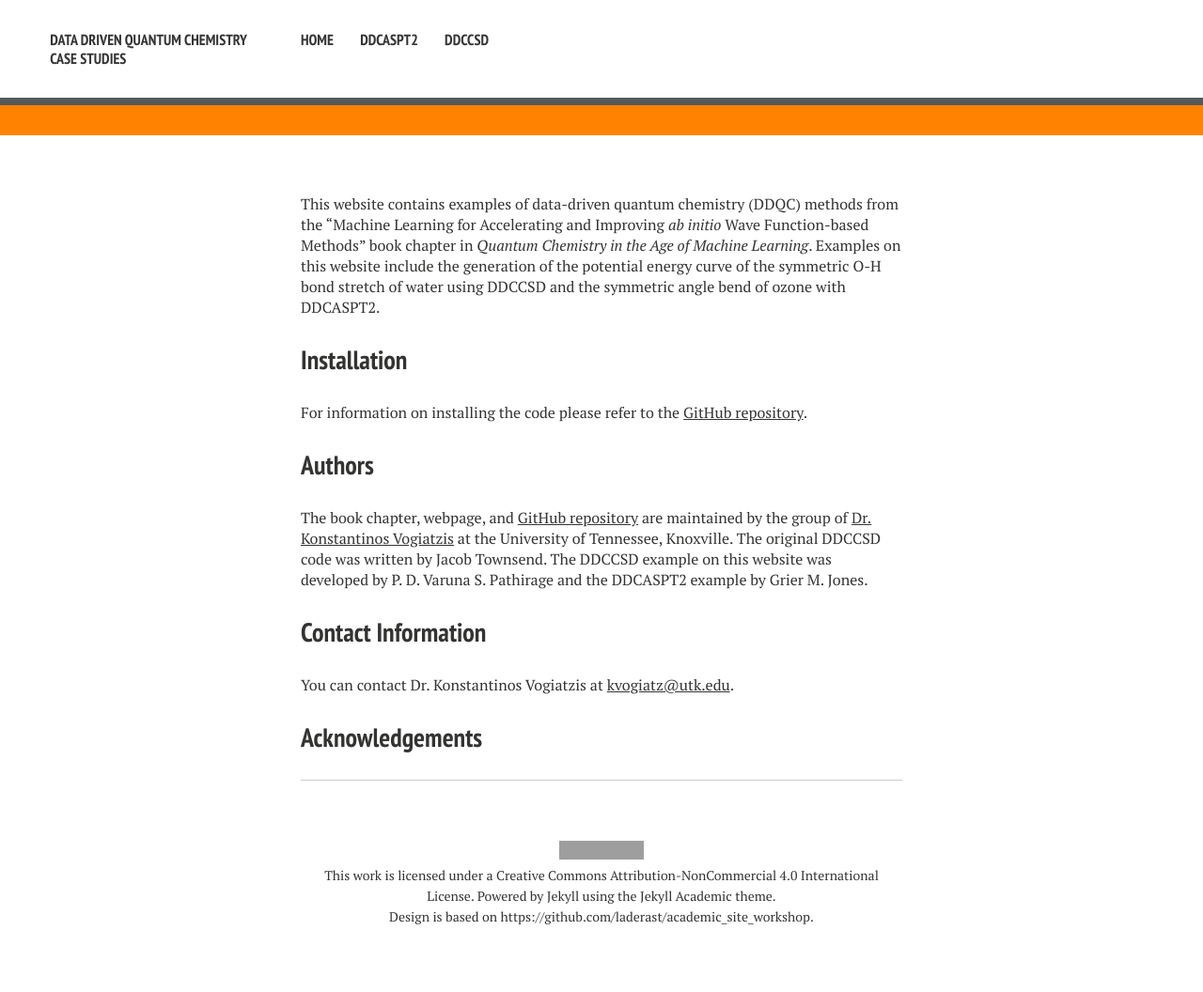
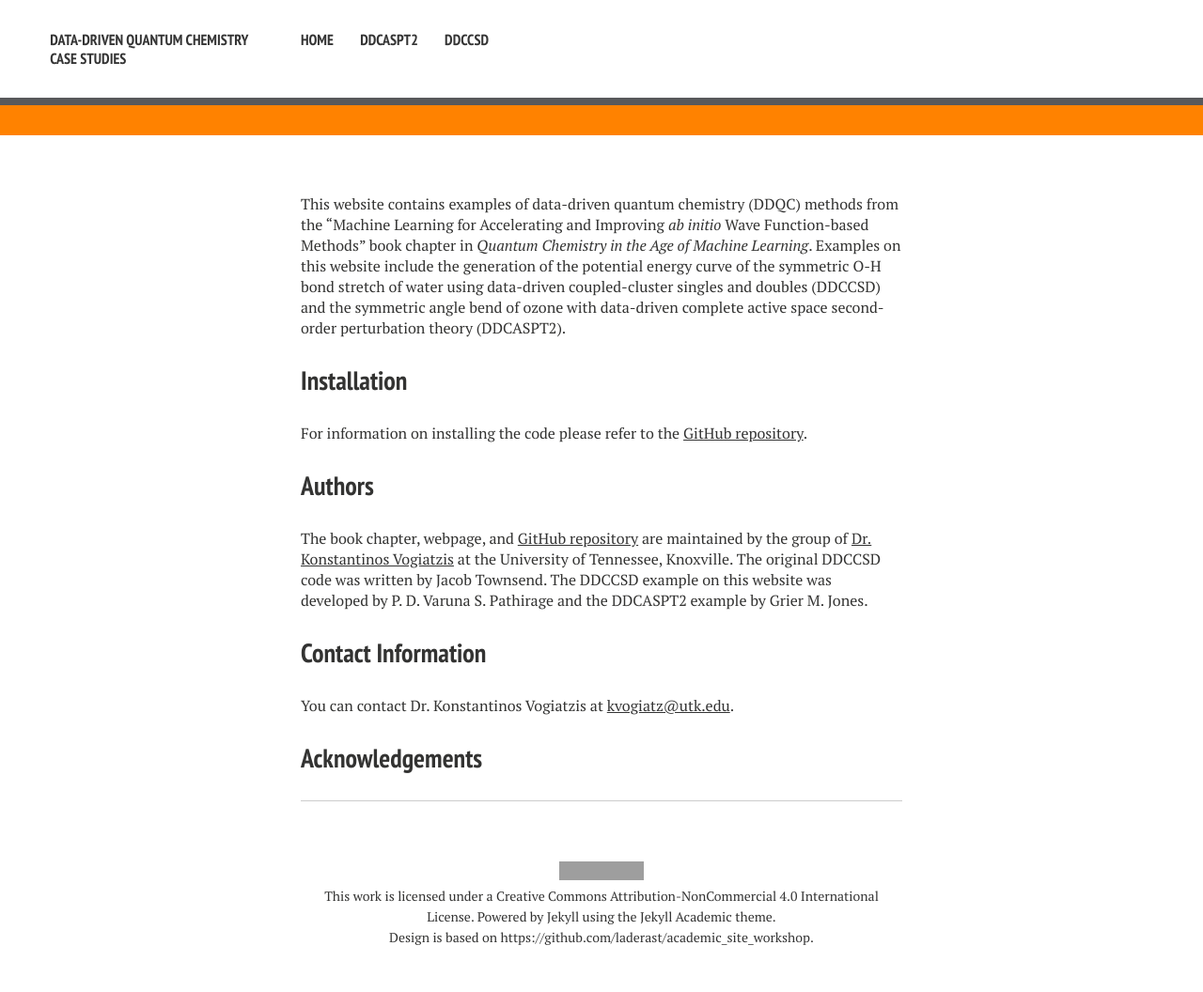
Before and after one commit to ChemRacer/DDQC_Demo, a Jekyll site: the page built from index.md, in a window 1280 px wide. Shown: the whole page at 94% size. Built offline with Jekyll 4.4.1, drawn with Linux system fonts in a browser that asks for light colours; nearby versions of some CDN libraries; before the commit the page ends 1034 px from its top, so only the background shows below that; grey boxes are pictures that could not be loaded.

Commit message:
Tue Dec 14 15:44:15 EST 2021

```diff
--- a/_config.yml
+++ b/_config.yml
@@ -1,6 +1,6 @@
 # Site wide configuration
 
-title: Data Driven Quantum Chemistry Case Studies
+title: Data-Driven Quantum Chemistry Case Studies
 locale: en_US
 logo: # filename of a logo image that has been placed into your images directory
 
--- a/index.md
+++ b/index.md
@@ -1,7 +1,7 @@
 ---
 layout: page
 ---
-This website contains examples of data-driven quantum chemistry (DDQC) methods from the "Machine Learning for Accelerating and Improving *ab initio* Wave Function-based Methods" book chapter in  *Quantum Chemistry in the Age of Machine Learning*. Examples on this website include the generation of the potential energy curve of the symmetric O-H bond stretch of water using DDCCSD and the symmetric angle bend of ozone with DDCASPT2.
+This website contains examples of data-driven quantum chemistry (DDQC) methods from the "Machine Learning for Accelerating and Improving *ab initio* Wave Function-based Methods" book chapter in  *Quantum Chemistry in the Age of Machine Learning*. Examples on this website include the generation of the potential energy curve of the symmetric O-H bond stretch of water using data-driven coupled-cluster singles and doubles (DDCCSD) and the symmetric angle bend of ozone with data-driven complete active space second-order perturbation theory (DDCASPT2).
 
 
 ## Installation
```
